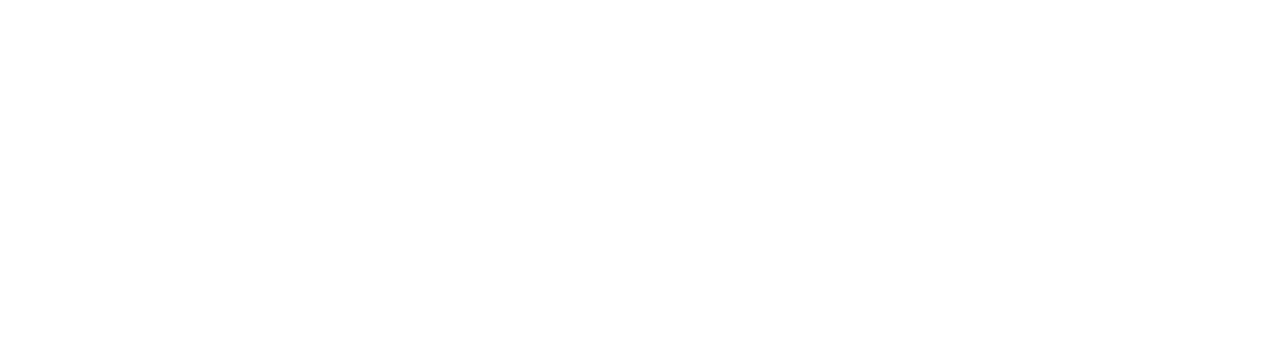
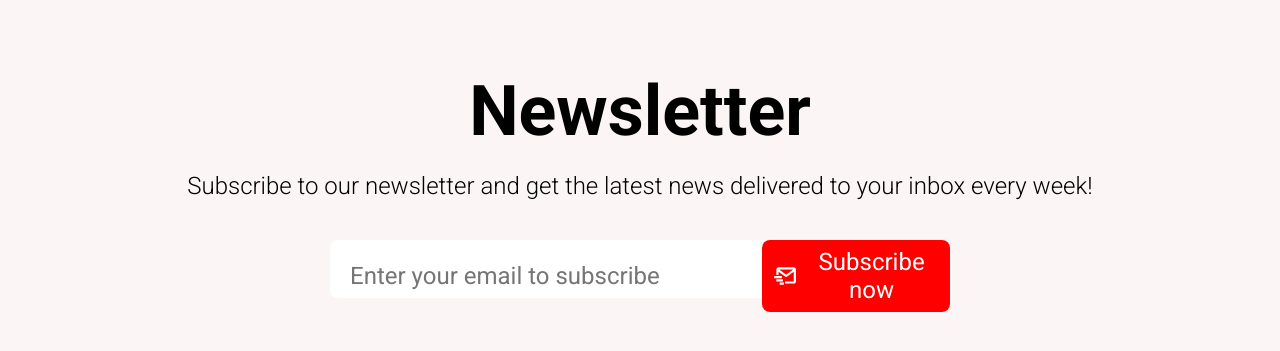
Before and after one commit to VladimirVolvakov/online-shopping-mern-app, a React (Create React App) app: page / in a window 1280 px wide. Shown: the part 2167-2518 px from the top of the page. Before the commit the page ends 2142 px from the top, so only its background shows below. Built offline with nearby package versions, Linux system fonts and the light colour scheme.

Commit message:
feat: add markup & styles for Newsletter component

```diff
--- /dev/null
+++ b/src/components/Newsletter.jsx
@@ -0,0 +1,23 @@
+// Styles:
+import { Container, Title, Description, InputContainer, EmailInput, Button } from "./Newsletter.styles";
+// Icon:
+import { BiMailSend } from "react-icons/bi";
+
+const Newsletter = () => {
+  return (
+    <section id="newsletter">
+      <Container>
+        <Title>Newsletter</Title>
+        <Description>Subscribe to our newsletter and get the latest news delivered to your inbox every week!</Description>
+        <InputContainer>
+          <EmailInput placeholder="Enter your email to subscribe"/>
+          <Button>
+            <BiMailSend style={{ fontSize: '30px', marginRight: '5px'}}/> Subscribe now
+          </Button>
+        </InputContainer>
+      </Container>
+    </section>
+  );
+};
+
+export default Newsletter;
--- /dev/null
+++ b/src/components/Newsletter.styles.js
@@ -0,0 +1,60 @@
+import styled from "styled-components";
+
+export const Container = styled.div`
+  height: 50vh;
+  padding: 20px;
+  background-color: #fcf5f5;
+  display: flex;
+  flex-direction: column;
+  justify-content: center;
+  align-items: center;
+`;
+
+export const Title = styled.h2`
+  font-size: 70px;
+  margin-bottom: 20px;
+`;
+
+export const Description = styled.div`
+  font-size: 24px;
+  font-weight: 300;
+  margin-bottom: 40px;
+`;
+
+export const InputContainer = styled.div`
+  height: 40px;
+  width: 50%;
+  min-width: 300px;
+  background-color: white;
+  border-radius: 0.5rem;
+  display: flex;
+  justify-content: space-between;
+  align-items: center;
+  flex-wrap: wrap;
+`;
+
+export const EmailInput = styled.input`
+  font-size: 24px;
+  padding: 8px 20px;
+  border: none;
+  border-radius: 0.5rem 0px 0px 0.5rem;
+  flex: 7;
+
+  &:focus {
+    outline: none;
+  }
+`;
+
+export const Button = styled.button`
+  font-size: 24px;
+  background-color: red;
+  color: white;
+  border: none;
+  border-radius: 0.5rem;
+  padding: 8px 10px;
+  display: flex;
+  justify-content: center;
+  align-items: center;
+  flex: 3;
+
+`;
--- a/src/pages/Home.jsx
+++ b/src/pages/Home.jsx
@@ -1,6 +1,7 @@
 // Components:
 import Categories from "../components/Categories";
 import Navbar from "../components/Navbar";
+import Newsletter from "../components/Newsletter";
 import Offer from "../components/Offer";
 import Products from "../components/Products";
 import Slider from "../components/Slider";
@@ -13,6 +14,7 @@
       <Slider />
       <Categories />
       <Products />
+      <Newsletter />
     </div>
   );
 };
```
